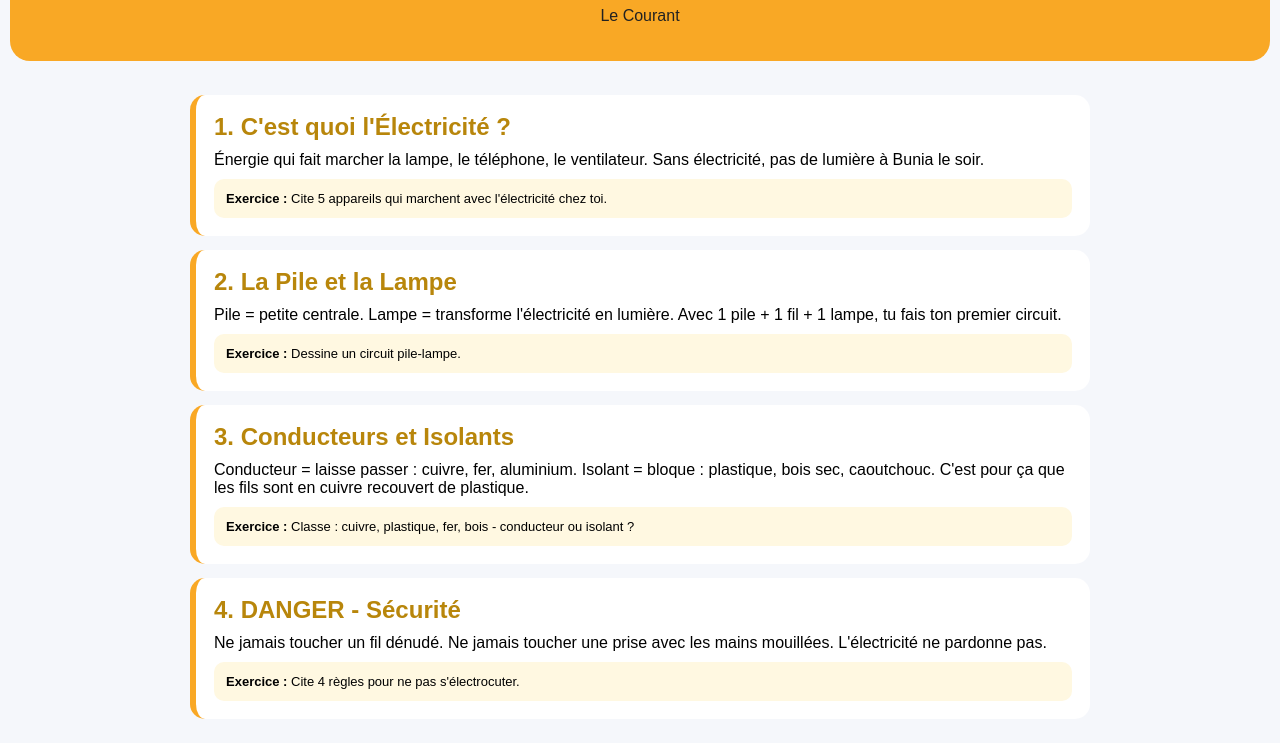
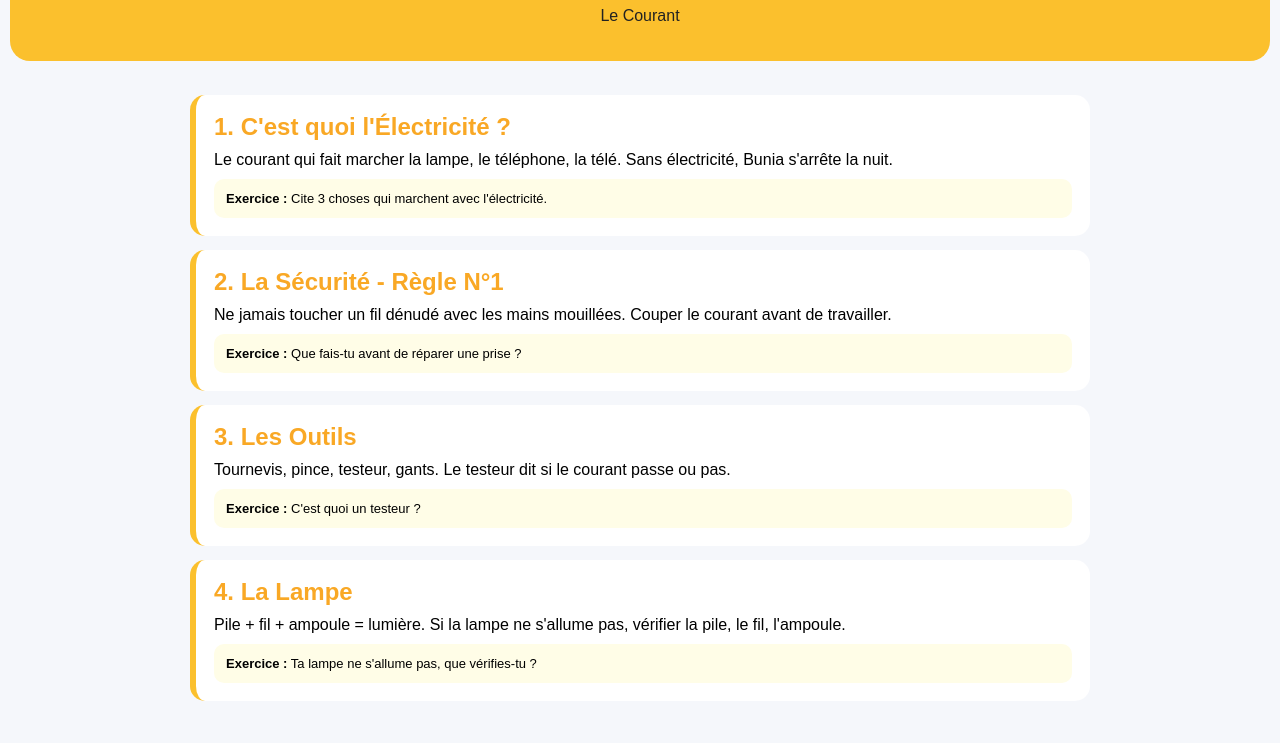
Before and after one commit to fenicienjayden-arch/ed-pour-tous, a plain HTML site: page 2e-electricite.html in a window 1280 px wide. Shown: the part 152-895 px from the top of the page. Drawn offline with Linux system fonts and the light colour scheme.

Commit message:
Update 2e-electricite.html

```diff
--- a/2e-electricite.html
+++ b/2e-electricite.html
@@ -1,6 +1,6 @@
-<!DOCTYPE html><html lang="fr"><head><meta charset="UTF-8"><meta name="viewport" content="width=device-width, initial-scale=1.0"><title>2e Électricité</title><style>body{margin:0;font-family:Arial;background:#f5f7fb}.top{background:#f9a825;padding:15px}.top a{color:#222;text-decoration:none;font-weight:bold}.banner{background:#f9a825;color:#222;margin:10px;padding:20px;border-radius:20px;text-align:center}.box{max-width:900px;margin:auto;padding:10px}.lecon{background:#fff;border-radius:15px;padding:18px;margin:14px 0;border-left:6px solid #f9a825}.lecon h2{color:#b8860b;margin:0 0 10px}.exo{background:#fff8e1;padding:12px;border-radius:10px;margin-top:10px;font-size:13px}</style></head><body><div class="top"><a href="option-electricite.html">← Électricité</a></div><div class="banner"><h1>⚡ 2e ÉLECTRICITÉ</h1><p>Le Courant</p></div><div class="box">
-<div class="lecon"><h2>1. C'est quoi l'Électricité ?</h2>Énergie qui fait marcher la lampe, le téléphone, le ventilateur. Sans électricité, pas de lumière à Bunia le soir. <div class="exo"><b>Exercice :</b> Cite 5 appareils qui marchent avec l'électricité chez toi.</div></div>
-<div class="lecon"><h2>2. La Pile et la Lampe</h2>Pile = petite centrale. Lampe = transforme l'électricité en lumière. Avec 1 pile + 1 fil + 1 lampe, tu fais ton premier circuit. <div class="exo"><b>Exercice :</b> Dessine un circuit pile-lampe.</div></div>
-<div class="lecon"><h2>3. Conducteurs et Isolants</h2>Conducteur = laisse passer : cuivre, fer, aluminium. Isolant = bloque : plastique, bois sec, caoutchouc. C'est pour ça que les fils sont en cuivre recouvert de plastique. <div class="exo"><b>Exercice :</b> Classe : cuivre, plastique, fer, bois - conducteur ou isolant ?</div></div>
-<div class="lecon"><h2>4. DANGER - Sécurité</h2>Ne jamais toucher un fil dénudé. Ne jamais toucher une prise avec les mains mouillées. L'électricité ne pardonne pas. <div class="exo"><b>Exercice :</b> Cite 4 règles pour ne pas s'électrocuter.</div></div>
+<!DOCTYPE html><html lang="fr"><head><meta charset="UTF-8"><meta name="viewport" content="width=device-width, initial-scale=1.0"><title>2e Électricité</title><style>body{margin:0;font-family:Arial;background:#f5f7fb}.top{background:#fbc02d;padding:15px}.top a{color:#222;text-decoration:none;font-weight:bold}.banner{background:#fbc02d;color:#222;margin:10px;padding:20px;border-radius:20px;text-align:center}.box{max-width:900px;margin:auto;padding:10px}.lecon{background:#fff;border-radius:15px;padding:18px;margin:14px 0;border-left:6px solid #fbc02d}.lecon h2{color:#f9a825;margin:0 0 10px}.exo{background:#fffde7;padding:12px;border-radius:10px;margin-top:10px;font-size:13px}</style></head><body><div class="top"><a href="option-electricite.html">← Électricité</a></div><div class="banner"><h1>⚡ 2e ÉLECTRICITÉ</h1><p>Le Courant</p></div><div class="box">
+<div class="lecon"><h2>1. C'est quoi l'Électricité ?</h2>Le courant qui fait marcher la lampe, le téléphone, la télé. Sans électricité, Bunia s'arrête la nuit. <div class="exo"><b>Exercice :</b> Cite 3 choses qui marchent avec l'électricité.</div></div>
+<div class="lecon"><h2>2. La Sécurité - Règle N°1</h2>Ne jamais toucher un fil dénudé avec les mains mouillées. Couper le courant avant de travailler. <div class="exo"><b>Exercice :</b> Que fais-tu avant de réparer une prise ?</div></div>
+<div class="lecon"><h2>3. Les Outils</h2>Tournevis, pince, testeur, gants. Le testeur dit si le courant passe ou pas. <div class="exo"><b>Exercice :</b> C'est quoi un testeur ?</div></div>
+<div class="lecon"><h2>4. La Lampe</h2>Pile + fil + ampoule = lumière. Si la lampe ne s'allume pas, vérifier la pile, le fil, l'ampoule. <div class="exo"><b>Exercice :</b> Ta lampe ne s'allume pas, que vérifies-tu ?</div></div>
 </div></body></html>
```
